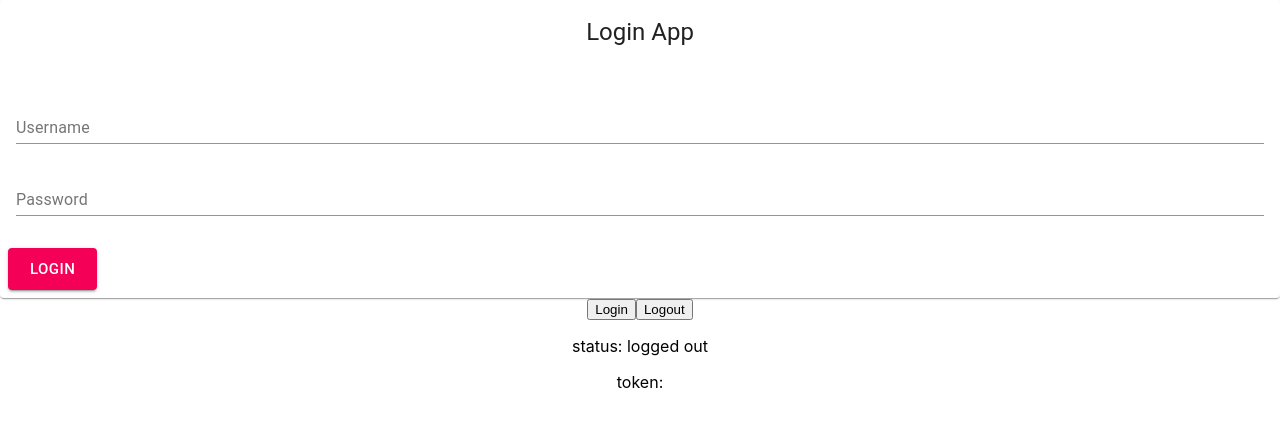
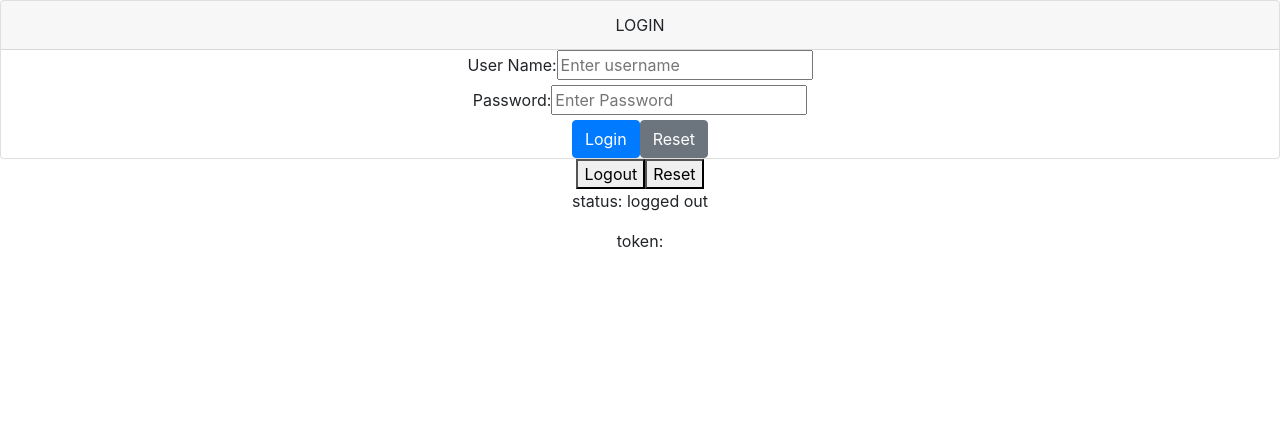
Before and after one commit to anugovindhan/Origin, a React (Create React App) app: page / in a window 1280 px wide. Shown: the top 426 px of the page. Built offline with nearby package versions, Linux system fonts and the light colour scheme.

Commit message:
Login Using Redux-saga-  19/04/2021

```diff
--- a/package.json
+++ b/package.json
@@ -12,9 +12,11 @@
     "@types/react": "^17.0.3",
     "@types/react-dom": "^17.0.3",
     "axios": "^0.21.1",
+    "bootstrap": "^4.6.0",
     "react": "^17.0.2",
     "react-bootstrap": "^1.5.2",
     "react-dom": "^17.0.2",
+    "react-hook-form": "^6.2.0",
     "react-redux": "^7.2.3",
     "react-router-dom": "^5.2.0",
     "react-scripts": "4.0.3",
--- a/src/App.tsx
+++ b/src/App.tsx
@@ -2,17 +2,35 @@ import React, { Component } from 'react';
 import { connect } from 'react-redux';
 import { LOGIN_REQUEST, LOGOUT } from './actions/actionTypes';
 import './App.css';
-import logo from './logo.svg';
 import Login from "./Login/login";
 
 class App extends Component<any,any> {
+    constructor(props: any) {
+        super(props);
+        this.state = {
+            data: null
+        }
+    }
+    handleCallBack = (loginData: any) => {
+        this.setState({data: loginData})
+    }
+    signIn = () => {
+        const {data} = this.state;
+        console.log('test', data);
+        this.props.login(data);
+    }
     render() {
+        const {data} = this.state;
+        console.log('data', data);
         return (
+
             <div className="App">
-                <Login/>
+                <Login signIn={this.signIn} parentCallBack={this.handleCallBack}/>
                 <div>
-                    <button onClick={this.props.login}>Login</button>
+                    {/*<button onClick={this.signIn}>Login</button>*/}
                     <button onClick={this.props.logout}>Logout</button>
+                    <button type="reset">Reset</button>
+                    { console.log('test',this.props)}
                 </div>
                 <p>status: {this.props.status}</p>
                 <p>token: {this.props.token || ''}</p>
@@ -29,7 +47,8 @@ const mapStateToProps = (state: any, ownProps: any) => {
 }
 const mapDispatchToProps = (dispatch: any) => {
     return {
-        login: () => dispatch({type:LOGIN_REQUEST, user:'NoriSte', password:'password'}),
+        login: (form: any) => dispatch(
+            {type:LOGIN_REQUEST, user: form.username, password: form.password}),
         logout: () => dispatch({type:LOGOUT}),
     };
 }
--- /dev/null
+++ b/src/Login/home.tsx
@@ -0,0 +1,6 @@
+import {Toast} from "react-bootstrap";
+
+let homeLayout = () => {
+    return <div>Home</div>
+}
+export default homeLayout()
--- a/src/Login/login.tsx
+++ b/src/Login/login.tsx
@@ -1,48 +1,50 @@
 import React from 'react';
+import {useForm} from "react-hook-form";
+import {fakeAuthorize} from "../sagas";
+import {Button, Card} from "react-bootstrap";
+type login=
+    {
+        username: string;
+        password: string;
+    }
 
-import TextField from '@material-ui/core/TextField';
-import Card from '@material-ui/core/Card';
-import CardContent from '@material-ui/core/CardContent';
-import CardActions from '@material-ui/core/CardActions';
-import CardHeader from '@material-ui/core/CardHeader';
-import Button from '@material-ui/core/Button';
+function Login (props:any, state: any): any {
 
-const Login = () => {
+    const { register, handleSubmit,errors} = useForm<login>()
+
+    const onSubmit = handleSubmit((data:any) => {
+        props.parentCallBack(data);
+        props.signIn();
+        fakeAuthorize(data.username, data.password);
+        });
     return (
-        <form  noValidate autoComplete="off">
-            <Card >
-                <CardHeader  title="Login App" />
-                <CardContent>
-                    <div>
-                        <TextField
-                            fullWidth
-                            id="username"
-                            type="email"
-                            label="Username"
-                            placeholder="Username"
-                            margin="normal"
-                        />
-                        <TextField
-                            fullWidth
-                            id="password"
-                            type="password"
-                            label="Password"
-                            placeholder="Password"
-                            margin="normal"
-                        />
-                    </div>
-                </CardContent>
-                <CardActions>
-                    <Button
-                        variant="contained"
-                        size="large"
-                        color="secondary"
-                        >
-                        Login
-                    </Button>
-                </CardActions>
-            </Card>
-        </form>
+        <React.Fragment>
+            <form onSubmit={onSubmit}>
+                <Card className="text-center">
+                    <Card.Header>LOGIN</Card.Header>
+                <div >
+                    <label htmlFor="username">User Name:</label>
+                    <input ref={register({required : true})} id="username" name="username" type="text"
+                           placeholder="Enter username" />
+                    {
+                        errors.username && <div className="error"> Enter Your User Name</div>
+                    }
+                </div>
+                <div >
+                    <label htmlFor="password">Password:</label>
+                    <input className="text-muted" type="password" ref={register ({required : true})} id="password" name="password"
+                           placeholder="Enter Password"/>
+                    {
+                        errors.password && <div className="error"> Enter Your Password</div>
+                    }
+                </div>
+                <div>
+                    <Button variant="primary" className="mt-auto" type="submit"> Login</Button>
+                    <Button variant="secondary" type="reset">Reset</Button>{' '}
+                </div>
+                </Card>
+            </form>
+        </React.Fragment>
     );
 }
 
--- a/src/index.tsx
+++ b/src/index.tsx
@@ -2,6 +2,7 @@ import React from 'react';
 import ReactDOM from 'react-dom';
 import { Provider } from 'react-redux';
 import App from './App';
+import 'bootstrap/dist/css/bootstrap.min.css';
 import './index.css';
 import registerServiceWorker from './registerServiceWorker';
 import configureStore from './store/configureStore';
--- a/src/sagas/index.ts
+++ b/src/sagas/index.ts
@@ -1,11 +1,28 @@
-import axios from 'axios'
+
 import { call, cancel, cancelled, fork, put, take } from 'redux-saga/effects';
+import {LOGIN_REQUEST} from "../actions/actionTypes";
 
-export function fakeAuthorize (user: any, password: any) {
+export function fakeAuthorize (username: any, password: any) {
+    let obj: any = {
+        username: username,
+        password:password
+    }
     return new Promise(async (resolve, reject) => {
         try {
-            const result = await axios.get('http://localhost:5000/authenticate');
-            resolve(result.data.token);
+            fetch('http://localhost:5000/authenticate', {
+                method: 'POST',
+                headers: {'Content-type': 'application/json'},
+                body: JSON.stringify(obj)
+            }).then(r => r.json()).then(res => {
+                if (res) {
+                    console.log(res.id_token);
+                    resolve(res.id_token);
+                    // props.history.push('/employee');
+                }
+                else{
+                    alert('Error in Login');
+                }
+            });;
         } catch(error) {
             reject(error);
         }
@@ -15,6 +32,7 @@ export function fakeAuthorize (user: any, password: any) {
 export function* authorize(user:any, password:any): any {
     try {
         const token: any = yield call(fakeAuthorize, user, password)
+        console.log('Hai');
         yield put({type: 'LOGIN_SUCCESS'})
         yield put({type: 'SAVE_TOKEN', token});
     } catch(error) {
@@ -22,6 +40,7 @@ export function* authorize(user:any, password:any): any {
     }
     finally {
         if (yield cancelled()) {
+            console.log('Hai 1');
             yield put({type: 'LOGIN_CANCELLED'})
         }
     }
--- a/src/store/configureStore.ts
+++ b/src/store/configureStore.ts
@@ -12,7 +12,6 @@ export default function configureStore(): any {
         applyMiddleware(thunk),
     ];
 
-
     const store: any = createStore(rootReducer, applyMiddleware(sagaMiddleware));
 
     sagaMiddleware.run(loginFlow);
```
Also changed, not shown: 1 other file (tests, documents, lock files or other folders).
